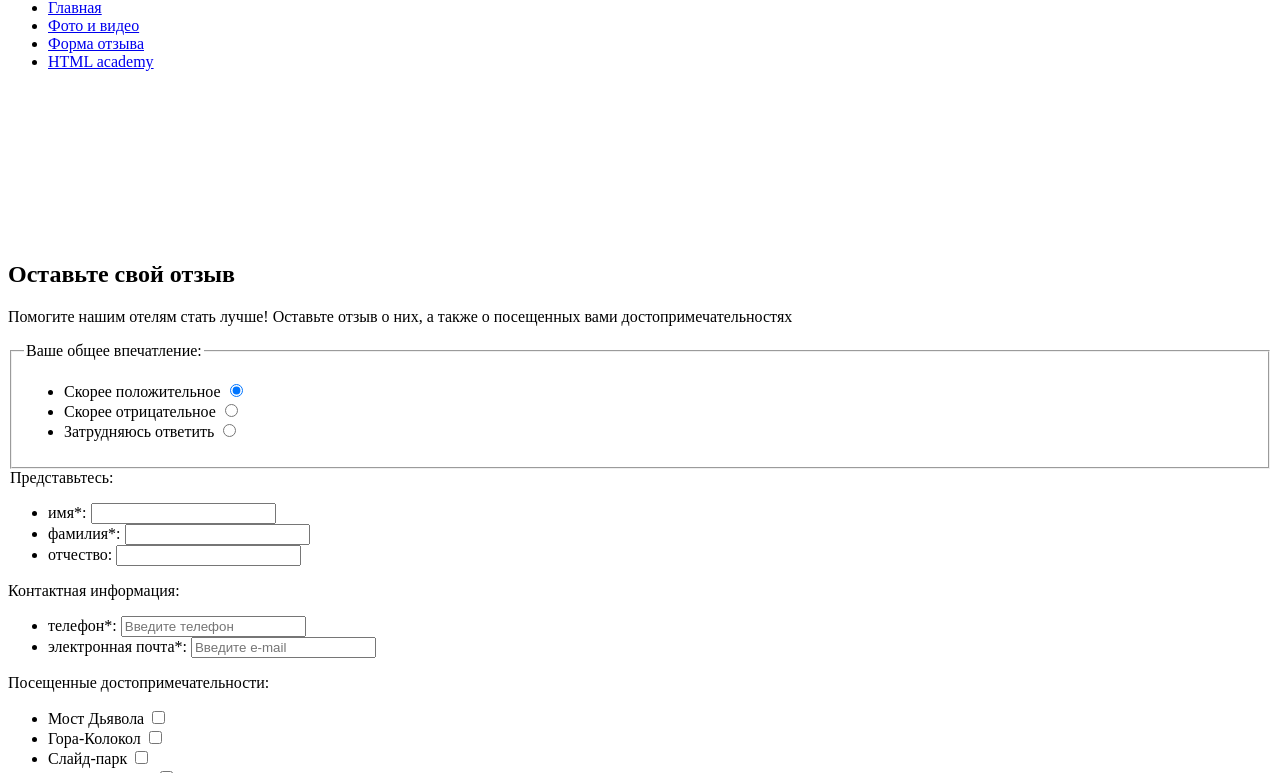
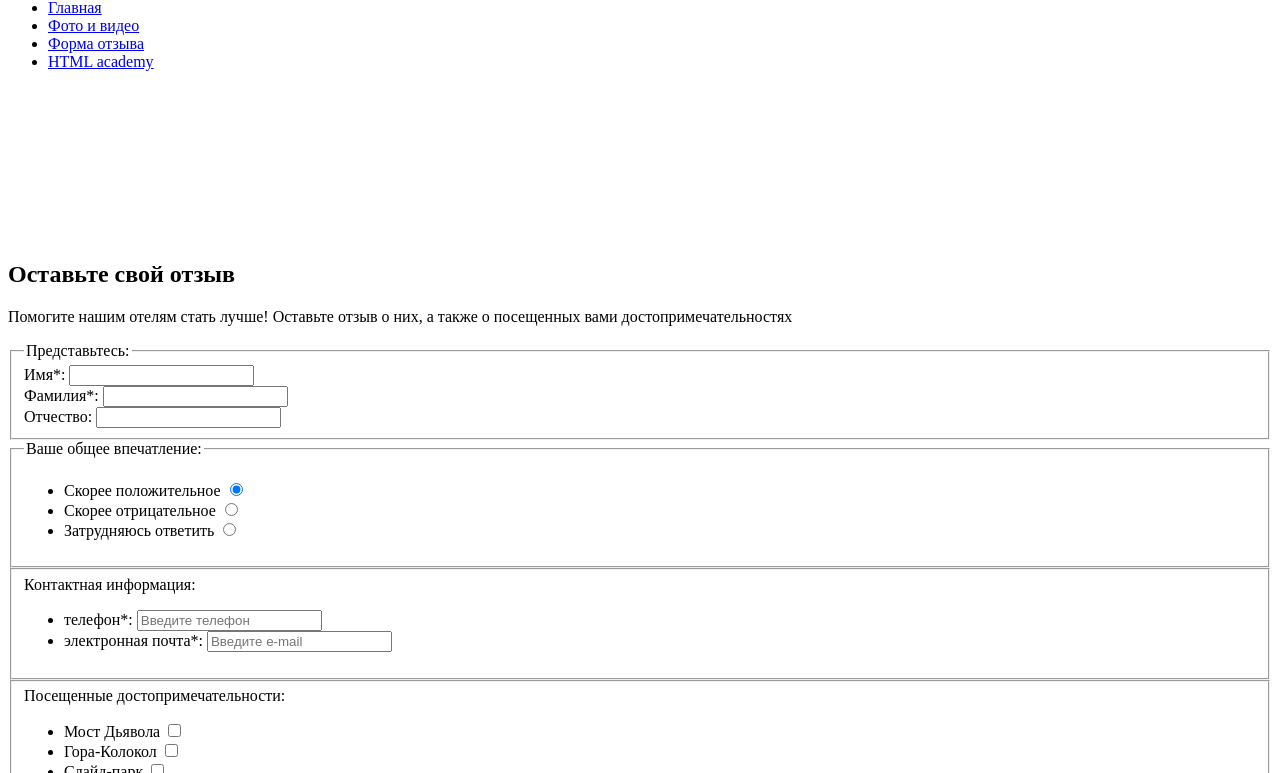
Before and after one commit to iegorov/298183-sedona, a website: page form.html in a window 1280 px wide. Shown: the part 179-952 px from the top of the page. Drawn offline with Linux system fonts and the light colour scheme.

Commit message:
module2-task1: Refactor full name fieldset. Add input block.

```diff
--- a/form.html
+++ b/form.html
@@ -32,7 +32,9 @@
     </header>
     <main class="main">
       <div class="jumbotron jumbotron--compact">
-        <svg class="icon icon-sedona-text"></svg>
+        <svg class="icon icon-sedona-text">
+          <use></use>
+        </svg>
       </div>
       <div class="text-block">
         <h2 class="text-block__title">Оставьте свой отзыв</h2>
@@ -42,6 +44,45 @@
       </div>
       <div class="form">
         <form action="https://echo.htmlacademy.ru/">
+          <!-- Full name -->
+          <fieldset class="fieldset">
+            <legend class="fieldset__legend">Представьтесь:</legend>
+            <div class="fieldset__content">
+              <div class="fieldset__row">
+                <!-- Name -->
+                <label class="input">
+                  <span class="input__label">Имя*:</span>
+                  <input class="input__input"
+                    type="text"
+                    name="name"
+                    required
+                  />
+                </label>
+              </div>
+              <div class="fieldset__row">
+                <!-- Surname -->
+                <label class="input">
+                  <span class="input__label">Фамилия*:</span>
+                  <input class="input__input"
+                    type="text"
+                    name="surname"
+                    required
+                  />
+                </label>
+              </div>
+            </div>
+            <div class="fieldset__row">
+              <!-- Patronymic -->
+              <label class="input">
+                <span class="input__label">Отчество:</span>
+                <input class="input__input"
+                  type="text"
+                  name="patronymic"
+                />
+              </label>
+            </div>
+          </fieldset>
+          <!-- Impression -->
           <fieldset class="fieldset">
             <legend class="fieldset__legend">Ваше общее впечатление:</legend>
             <ul class="review-form__fields">
@@ -75,38 +116,7 @@
               </li>
             </ul>
           </fieldset>
-          <div class="review-form__full-name">
-            <legend class="review-form__legend">Представьтесь:</legend>
-            <ul class="review-form__fields">
-              <li class="review-form__field">
-                <label for="name" class="review-form__label">имя*:</label>
-                <input class="review-form__input review-form__input--text"
-                  type="text"
-                  id="name"
-                  name="name"
-                  required
-                  />
-              </li>
-              <li class="review-form__field">
-                <label for="surname" class="review-form__label">фамилия*:</label>
-                <input class="review-form__input review-form__input--text"
-                  type="text"
-                  id="surname"
-                  name="surname"
-                  required
-                  />
-              </li>
-              <li class="review-form__field">
-                <label for="patronymic" class="review-form__label">отчество:</label>
-                <input class="review-form__input review-form__input--text"
-                  type="text"
-                  id="patronymic"
-                  name="patronymic"
-                  />
-              </li>
-            </ul>
-          </div>
-          <div class="review-form__contacts">
+          <fieldset class="fieldset">
             <legent class="review-form__legend">Контактная информация:</legent>
             <ul class="review-form__fields review-form__fields--contacts">
               <li class="review-form__field">
@@ -131,8 +141,8 @@
                   />
               </li>
             </ul>
-          </div>
-          <div class="review-form__attractions">
+          </fieldset>
+          <fieldset class="fieldset">
             <legent class="review-form__legend">
               Посещенные
               достопримечательности:
@@ -171,13 +181,13 @@
                   />
               </li>
             </ul>
-          </div>
-          <div class="review-form__emotions">
+          </fieldset>
+          <fieldset class="fieldset">
             <legent class="review-form__legend">Опишите свои эмоции:</legent>
             <div class="review-form__field">
               <textarea class="review-form__textarea" name="emotions" id="emotions" rows="10">Опишите подробно все свои восторги</textarea>
             </div>
-          </div>
+          </fieldset>
           <div class="review-form__buttons">
             <button class="review-form__button" type="submit">отправить отзыв</button>
             <small class="review-form__note">* — обязательные поля</small>
```
Also changed, not shown: index.html (+33 -11 lines).
